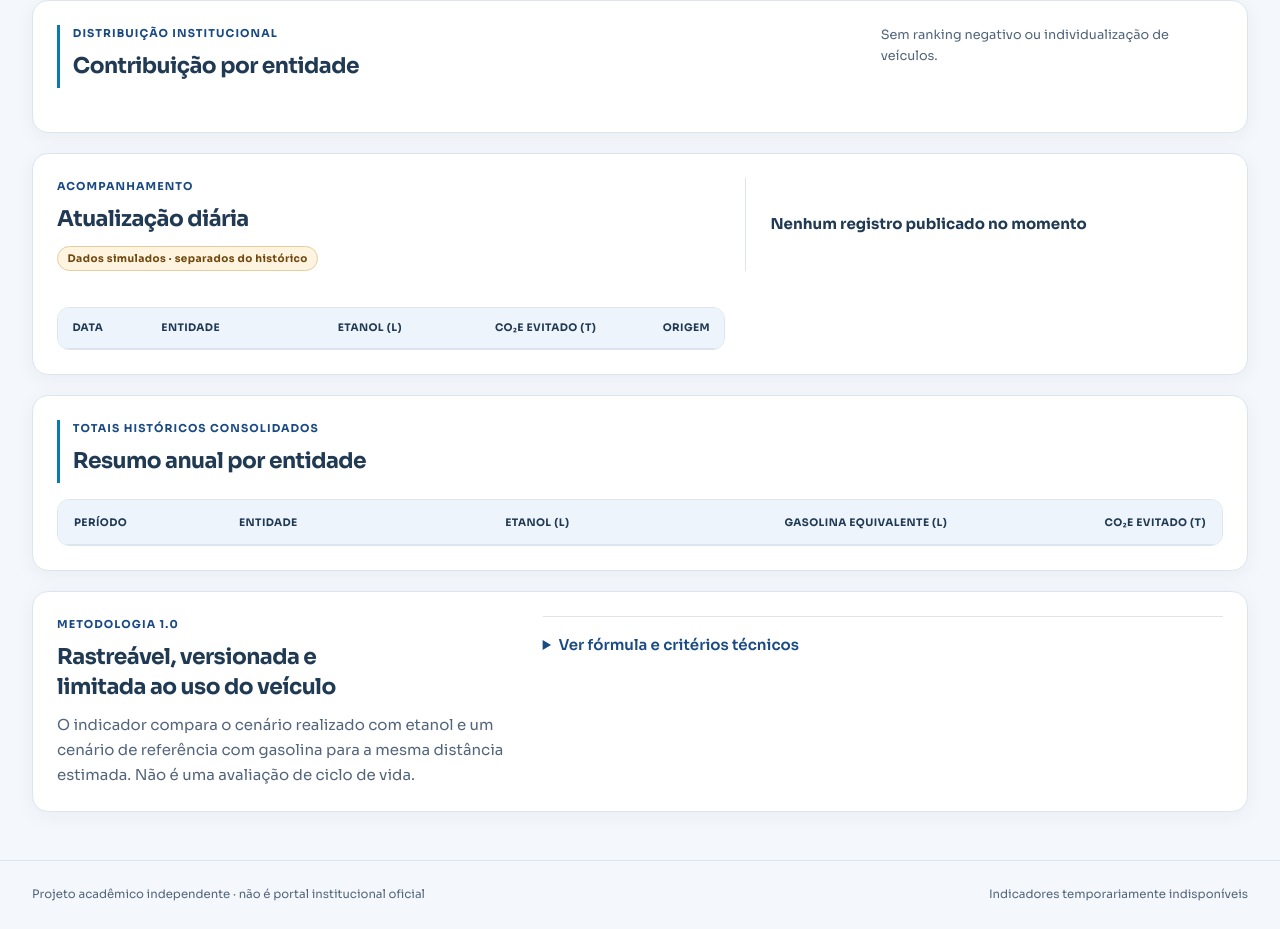
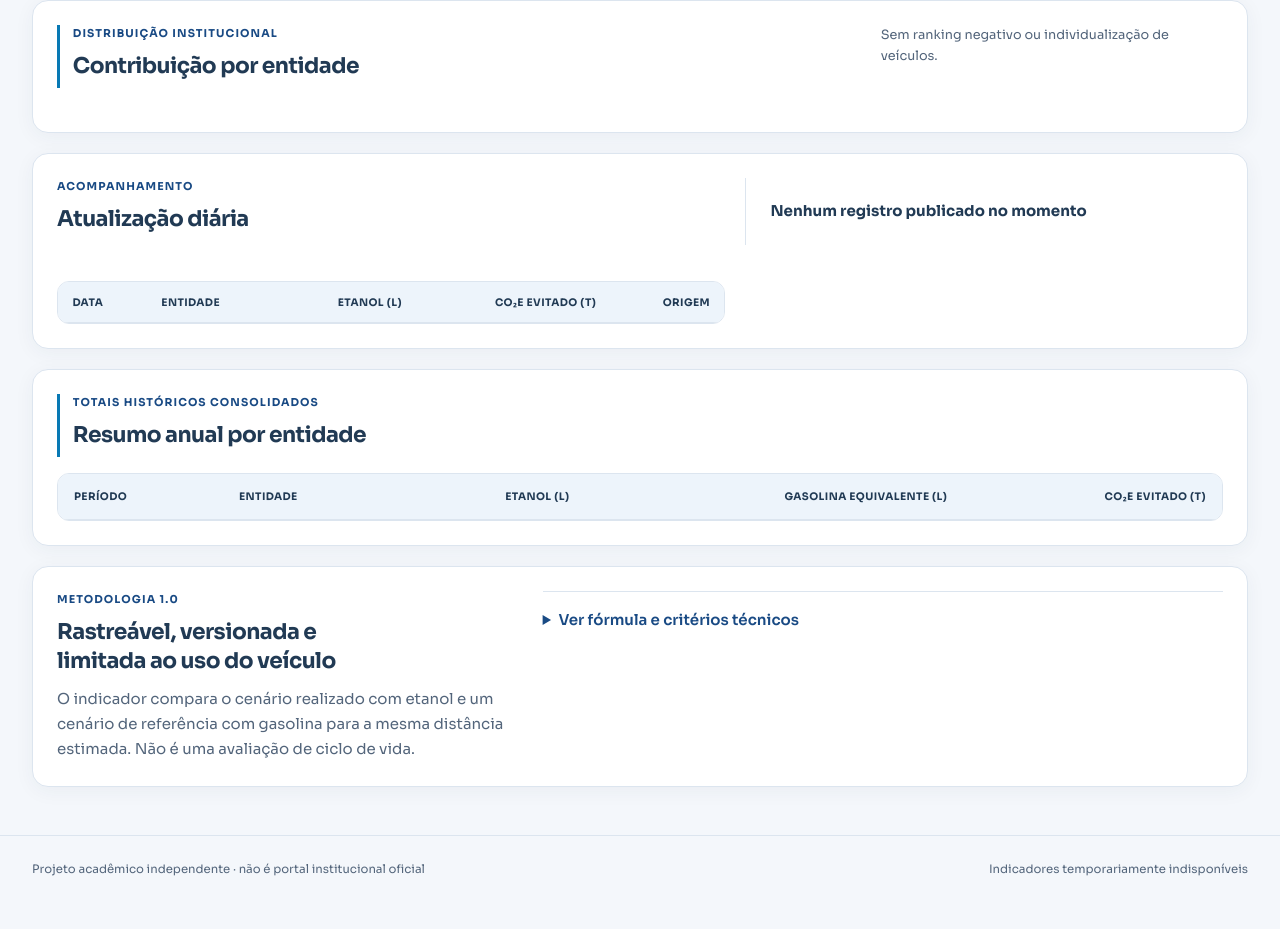
Before and after one commit to aluno5663505/painelambiental-ms, a plain HTML site: page index.html in a window 1280 px wide. Shown: the part 1180-2109 px from the top of the page. After the commit the page ends 2083 px from the top, so only its background shows below. Drawn offline with Linux system fonts and the light colour scheme.

Commit message:
Remove badge span from simulation section
Removed a badge span from the simulation section in index.html.

```diff
--- a/index.html
+++ b/index.html
@@ -73,7 +73,7 @@
     </section>
 
     <section class="simulation-section" aria-labelledby="titulo-simulacao">
-      <div><p class="eyebrow">Acompanhamento</p><h2 id="titulo-simulacao">Atualização diária</h2><span class="badge-simulado">Dados simulados · separados do histórico</span></div>
+      <div><p class="eyebrow">Acompanhamento</p><h2 id="titulo-simulacao">Atualização diária</h2></div>
       <div id="simulation-state" class="simulation-state"><strong>Nenhum registro publicado no momento</strong></div>
       <div class="table-wrap daily-table" tabindex="0" aria-label="Registros diários publicados"><table><thead><tr><th>Data</th><th>Entidade</th><th>Etanol (L)</th><th>CO₂e evitado (t)</th><th>Origem</th></tr></thead><tbody id="daily-body"></tbody></table></div>
     </section>
```
